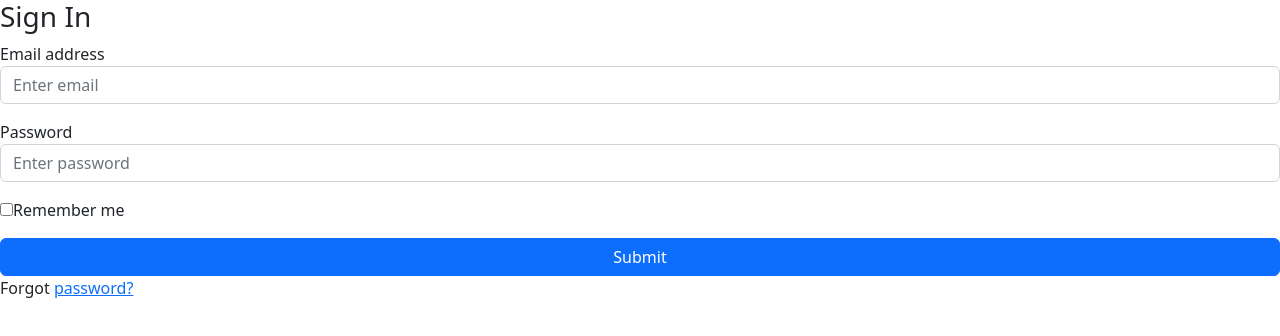
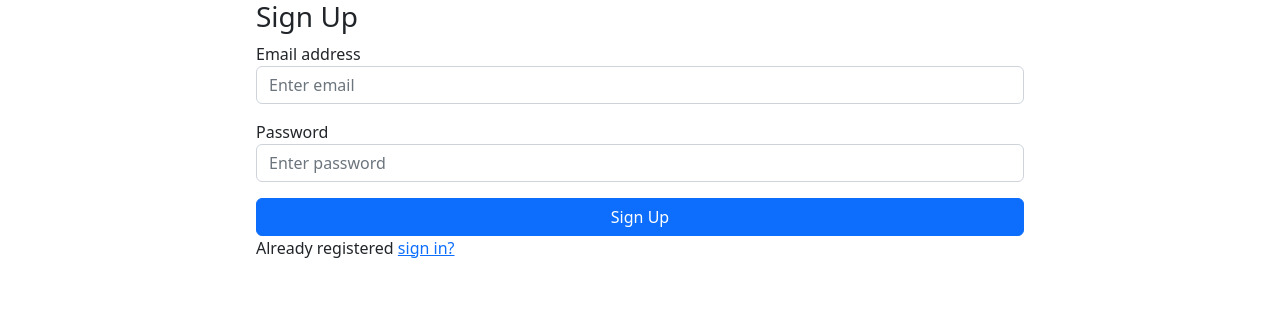
Before and after one commit to ninaismail/reactsongreviewappv2, a React (Create React App) app: page / in a window 1280 px wide. Shown: the top 336 px of the page. Built offline with nearby package versions, Linux system fonts and the light colour scheme.

Commit message:
added login and register forms

```diff
--- /dev/null
+++ b/src/App.css
@@ -0,0 +1,4 @@
+.authform{
+    width:60%;
+    margin:auto auto;
+}
--- a/src/App.js
+++ b/src/App.js
@@ -1,12 +1,12 @@
 import MusicList from './components/MusicList.js';
 import MusicAdd from './components/MusicAdd.js';
+import Register from './components/register.js';
 import Login from './components/login.js';
-
+import './App.css';
 function App() {
   return (
     <div ClassName="App">
-         <Login/>
-
+         <Register/>
     </div>
   )
 }
--- a/src/components/login.js
+++ b/src/components/login.js
@@ -1,14 +1,37 @@
 import React from 'react';
+import axios from 'axios';
+import {useState, useEffect} from 'react';
 function Login() {
+
+  const [email, setEmail] = useState('');
+  const [password, setPassword] = useState('');
+
+  const onSubmit = (e) => {
+    e.preventDefault()
+    const user = {
+        Email: email,
+        Password: password
+    };
+    axios.post('http://localhost:3001/accounts' , user)
+        .then((res) => {
+            console.log(res.data)
+        }).catch((error) => {
+            console.log(error)
+        });
+};
     return (
-        <form>
-        <h3>Sign In</h3>
+        <div class="authform">
+<form onSubmit={onSubmit}>
+          <h3>Sign In</h3>
         <div className="mb-3">
           <label>Email address</label>
           <input
             type="email"
             className="form-control"
             placeholder="Enter email"
+            onChange={  (e) =>{
+              setEmail(e.target.value);
+            }}
           />
         </div>
         <div className="mb-3">
@@ -17,6 +40,9 @@ function Login() {
             type="password"
             className="form-control"
             placeholder="Enter password"
+            onChange={  (e) =>{
+              setPassword(e.target.value);
+            }}
           />
         </div>
         <div className="mb-3">
@@ -40,6 +66,7 @@ function Login() {
           Forgot <a href="#">password?</a>
         </p>
       </form>
+      </div>
     )
   }
   export default Login;
--- a/src/components/register.js
+++ b/src/components/register.js
@@ -1,26 +1,37 @@
 import React from 'react';
+import axios from 'axios';
+import {useState, useEffect} from 'react';
+
 function Register() {
+  const [emailReg, setEmailReg] = useState('');
+  const [passwordReg, setPasswordReg] = useState('');
+
+    const onSubmit = (e) => {
+      e.preventDefault()
+      const user = {
+          Email: emailReg,
+          Password: passwordReg
+      };
+      axios.post('http://localhost:3001/register' , user)
+          .then((res) => {
+              console.log(res.data)
+          }).catch((error) => {
+              console.log(error)
+          });
+  };
     return (
-<form>
+        <div class="authform">
+<form onSubmit={onSubmit}>
         <h3>Sign Up</h3>
-        <div className="mb-3">
-          <label>First name</label>
-          <input
-            type="text"
-            className="form-control"
-            placeholder="First name"
-          />
-        </div>
-        <div className="mb-3">
-          <label>Last name</label>
-          <input type="text" className="form-control" placeholder="Last name" />
-        </div>
         <div className="mb-3">
           <label>Email address</label>
           <input
             type="email"
             className="form-control"
             placeholder="Enter email"
+           onChange={  (e) =>{
+              setEmailReg(e.target.value);
+            }}
           />
         </div>
         <div className="mb-3">
@@ -29,6 +40,9 @@ function Register() {
             type="password"
             className="form-control"
             placeholder="Enter password"
+            onChange={ (e) =>{
+              setPasswordReg(e.target.value);
+            }}
           />
         </div>
         <div className="d-grid">
@@ -40,6 +54,7 @@ function Register() {
           Already registered <a href="/sign-in">sign in?</a>
         </p>
       </form>
+      </div>
     )
   }
-  export default Resgister;
+  export default Register;
```
